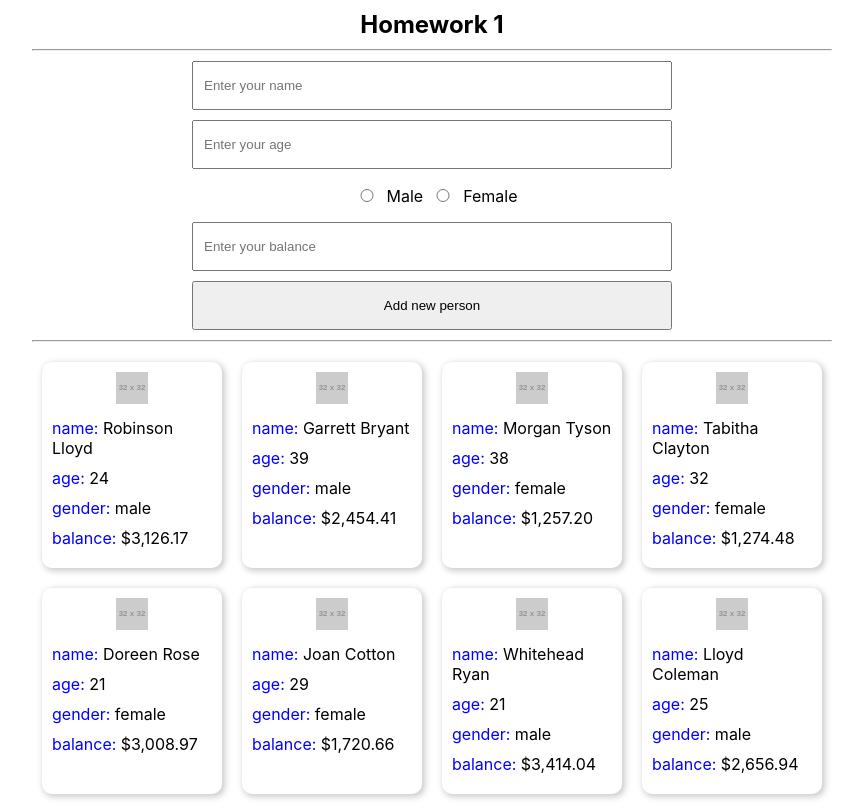
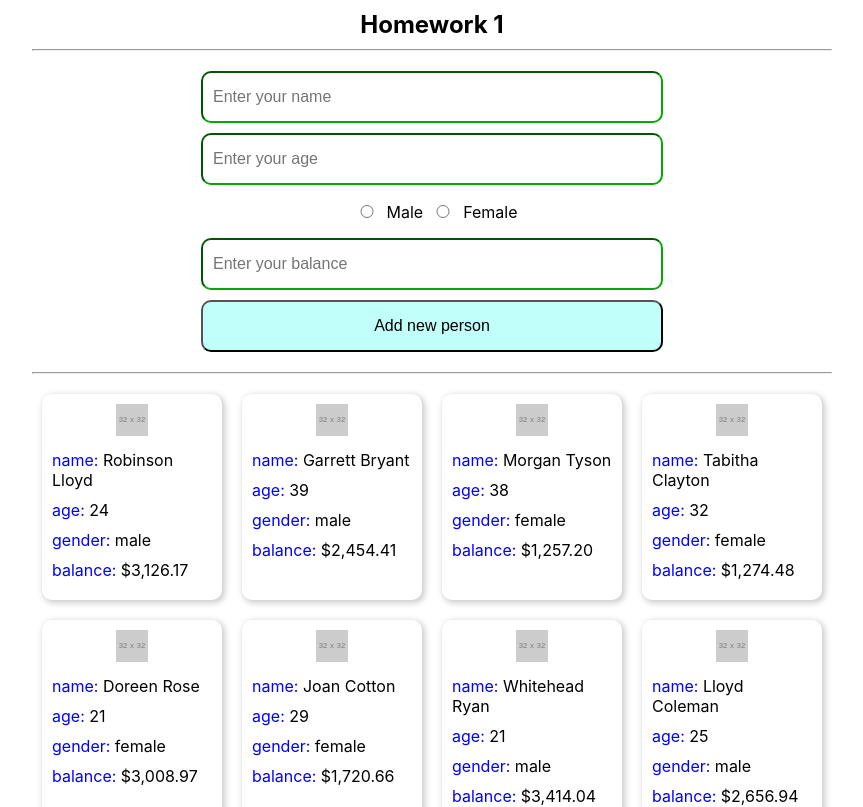
Before and after one commit to Raznaz/ReactHomeWorks, a React (Create React App) app: page / in a window 1280 px wide. Shown: the top 807 px of the page, without its empty margins (208-1071 px from the left). Built offline with nearby package versions, Linux system fonts and the light colour scheme; the HTML template or start-up script is replaced by a standard one.

Commit message:
add UI component input and style

```diff
--- a/src/component/AddCard.css
+++ b/src/component/AddCard.css
@@ -1,18 +1,3 @@
-input {
-	display: block;
-	width: 60%;
-	margin: 10px auto;
-	padding: 15px 10px;
+.addCard {
+	padding: 10px 15px;
 }
-
-input[type='radio'] {
-	display: inline-block;
-	width: 40px;
-}
-
-button {
-	display: block;
-	width: 60%;
-	padding: 15px 10px;
-	margin: 10px auto;
-}
--- a/src/component/AddCard.jsx
+++ b/src/component/AddCard.jsx
@@ -1,5 +1,7 @@
 import React, { useState } from 'react';
+import MyButton from './UI/Button/MyButton';
 import './AddCard.css';
+import MyInput from './UI/Input/MyInput';
 
 function AddCard({ addNewCard }) {
 	const [newCard, setNewCard] = useState({
@@ -18,36 +20,50 @@ function AddCard({ addNewCard }) {
 
 	const createNewObj = (event) => {
 		event.preventDefault();
-		// console.log({ ...newCard, _id: Date.now() });
+
+		if (
+			!(
+				newCard.name &&
+				newCard.age &&
+				newCard.gender &&
+				newCard.balance
+			)
+		) {
+			alert('Fill all fields');
+			return;
+		}
+
 		addNewCard({
 			...newCard,
 			_id: Date.now(),
 			picture: 'http://placehold.it/32x32',
 		});
-		// const newObj = {
-		// 	...addCard,
-		// 	_id: Date.now(),
-		// };
+		setNewCard({
+			name: '',
+			age: '',
+			gender: '',
+			balance: '',
+		});
 	};
 
 	return (
-		<div>
+		<div className="addCard">
 			<form action="">
-				<input
+				<MyInput
 					type="text"
 					name="name"
 					placeholder="Enter your name"
 					value={newCard.name}
 					onChange={handleChange}
 				/>
-				<input
+				<MyInput
 					type="text"
 					name="age"
 					placeholder="Enter your age"
 					value={newCard.age}
 					onChange={handleChange}
 				/>
-				<input
+				<MyInput
 					type="radio"
 					name="gender"
 					value="male"
@@ -56,7 +72,7 @@ function AddCard({ addNewCard }) {
 					id="male"
 				/>
 				<label htmlFor="male">Male</label>
-				<input
+				<MyInput
 					type="radio"
 					name="gender"
 					value="female"
@@ -66,16 +82,16 @@ function AddCard({ addNewCard }) {
 				/>
 				<label htmlFor="female">Female</label>
 
-				<input
+				<MyInput
 					type="text"
 					name="balance"
 					placeholder="Enter your balance"
 					value={newCard.balance}
 					onChange={handleChange}
 				/>
-				<button type="submit" onClick={createNewObj}>
+				<MyButton type="submit" onClick={createNewObj}>
 					Add new person
-				</button>
+				</MyButton>
 			</form>
 		</div>
 	);
--- /dev/null
+++ b/src/component/UI/Button/MyButton.css
@@ -0,0 +1,15 @@
+button {
+	display: block;
+	width: 60%;
+	padding: 15px 10px;
+	margin: 10px auto;
+	border-radius: 10px;
+	font-size: 16px;
+	background-color: rgb(193, 255, 250);
+	transition: background-color 0.3s linear;
+}
+
+button:hover {
+	cursor: pointer;
+	background-color: rgb(181, 255, 181);
+}
--- /dev/null
+++ b/src/component/UI/Button/MyButton.jsx
@@ -0,0 +1,12 @@
+import React from 'react';
+import './MyButton.css';
+
+function MyButton({ children, ...props }) {
+	return (
+		<div>
+			<button {...props}>{children}</button>
+		</div>
+	);
+}
+
+export default MyButton;
--- /dev/null
+++ b/src/component/UI/Input/MyInput.css
@@ -0,0 +1,14 @@
+input {
+	display: block;
+	width: 60%;
+	margin: 10px auto;
+	padding: 15px 10px;
+	border-color: #0a0;
+	border-radius: 10px;
+	font-size: 16px;
+}
+
+input[type='radio'] {
+	display: inline-block;
+	width: 40px;
+}
--- /dev/null
+++ b/src/component/UI/Input/MyInput.jsx
@@ -0,0 +1,8 @@
+import React from 'react';
+import './MyInput.css';
+
+function MyInput(props) {
+	return <input {...props} />;
+}
+
+export default MyInput;
```
